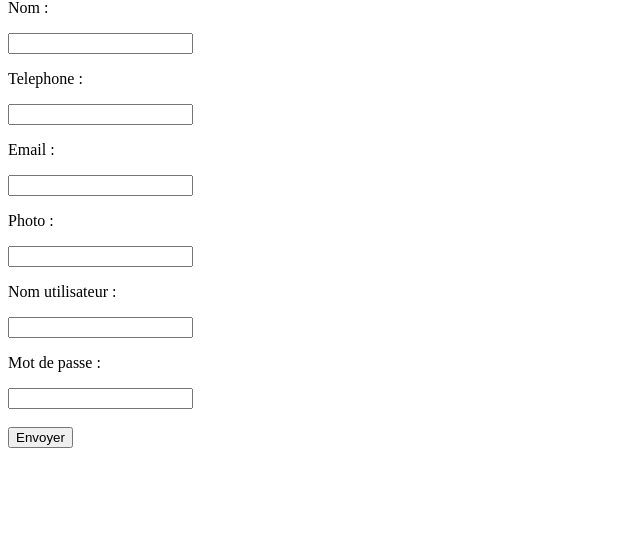
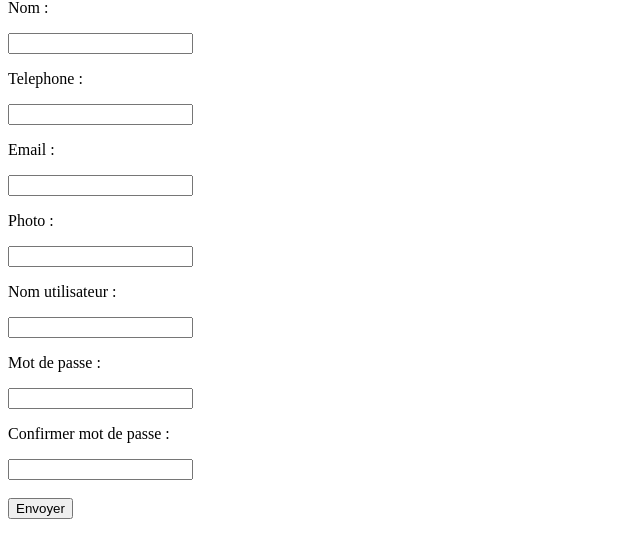
Before and after one commit to Shidory/TakeDate, a CodeIgniter app: page /database/ in a window 1280 px wide. Shown: the part 50-608 px from the top of the page, without its empty margins (0-640 px from the left). Run offline with CodeIgniter, Linux system fonts and the light colour scheme.

Commit message:
[UPDATE] modification sur la methode

```diff
--- a/application/controllers/agent/AgentController.php
+++ b/application/controllers/agent/AgentController.php
@@ -36,7 +36,7 @@ class AgentController extends CI_Controller {
 				'pass'=>sha1($pwd)
 			);
 			$this->AgentModel->insert($data);
-			redirect(base_url)
+			redirect(base_url)('')
 		}
 		}
 	}
--- a/application/views/ajouter_agent.php
+++ b/application/views/ajouter_agent.php
@@ -14,6 +14,9 @@
     <input type="text" name="username">
     <p>Mot de passe :</p>
     <input type="text" name="pwd">
+    <p>Confirmer mot de passe :</p>
+    <input type="text" name="confpwd">
+
 </div>
 <br>
 <input type="submit" value="Envoyer">
```
